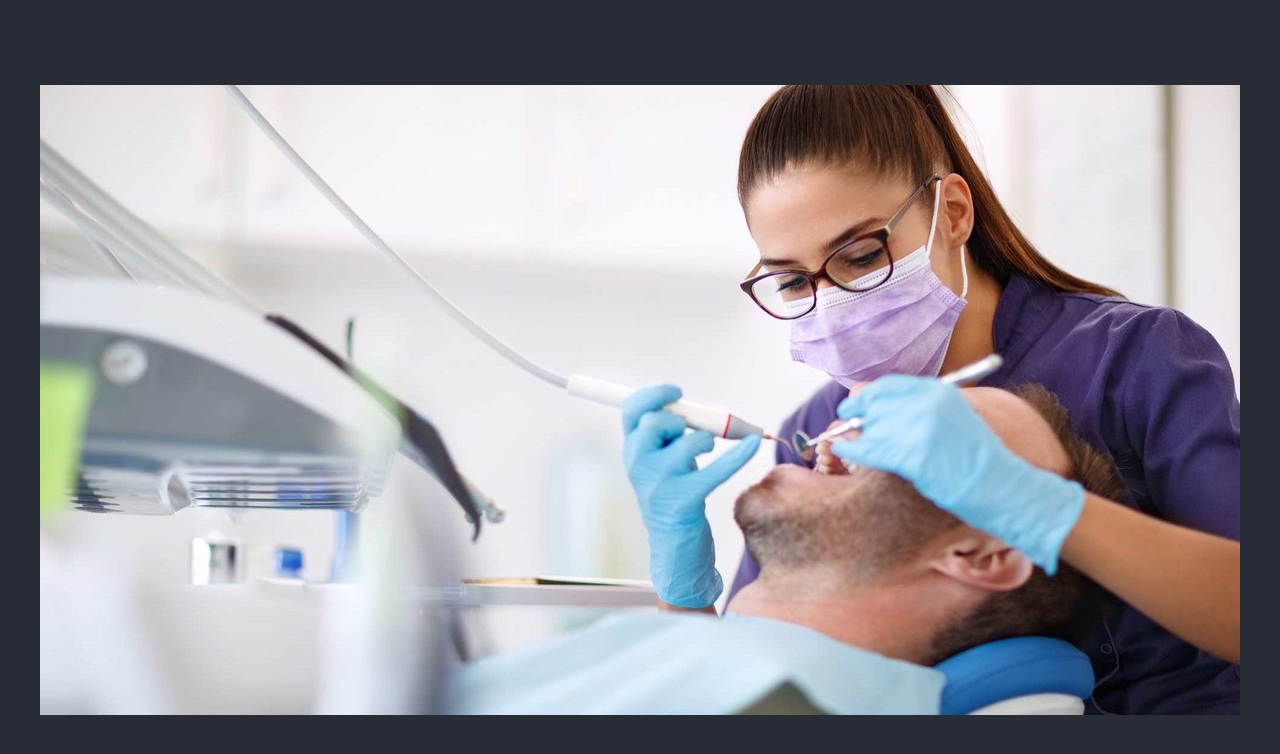
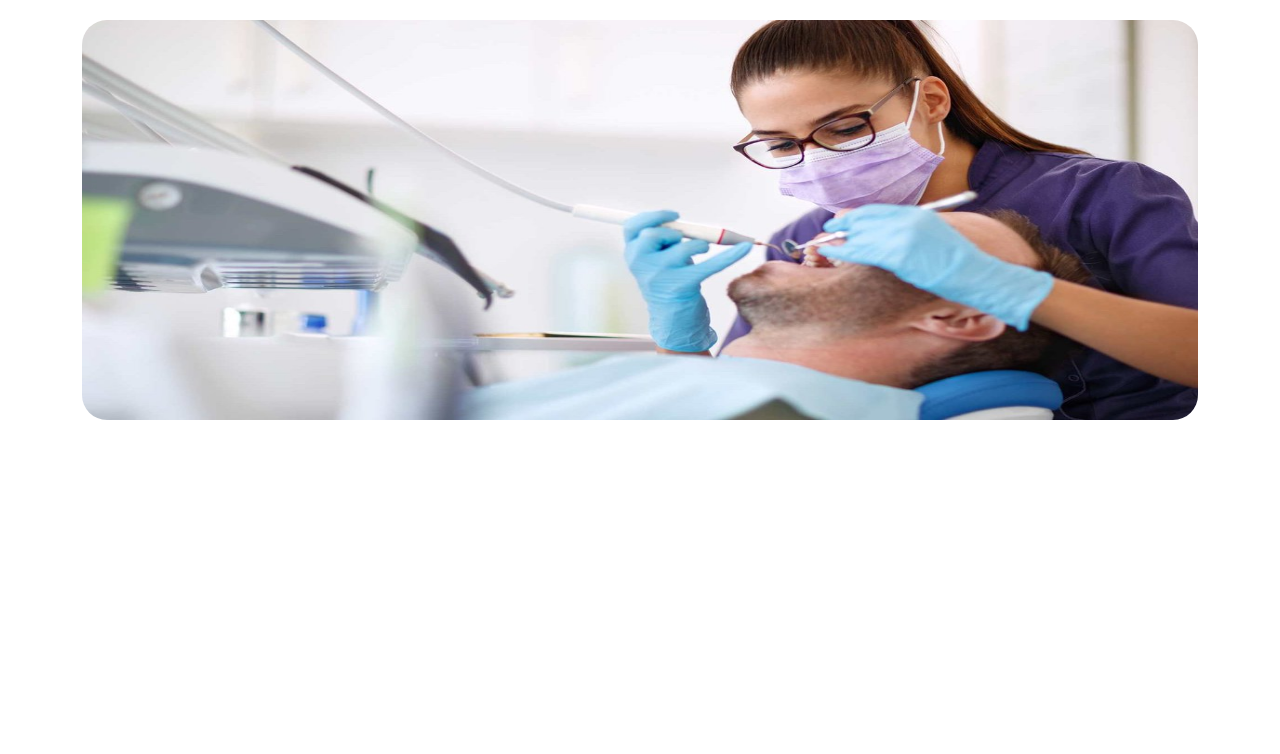
Before and after one commit to abhaybaiju/dentist-webapp, a React (Create React App) app in the folder frontend/: page / in a window 1280 px wide. Shown: the top 754 px of the page. Built offline with nearby package versions, Linux system fonts and the light colour scheme.

Commit message:
(#5) Some comments

```diff
--- a/frontend/src/App.css
+++ b/frontend/src/App.css
@@ -2,37 +2,17 @@
   text-align: center;
 }
 
-.App-logo {
-  height: 40vmin;
-  pointer-events: none;
-}
-
-@media (prefers-reduced-motion: no-preference) {
-  .App-logo {
-    animation: App-logo-spin infinite 20s linear;
-  }
-}
-
 .App-header {
-  background-color: #282c34;
-  min-height: 100vh;
+  /*background-color: #282c34;*/
+  padding:20px;
   display: flex;
   flex-direction: column;
   align-items: center;
   justify-content: center;
-  font-size: calc(10px + 2vmin);
-  color: white;
 }
 
-.App-link {
-  color: #61dafb;
+#image {
+  border-radius: 25px;
+  height: 400px;
+  width: 90%;
 }
-
-@keyframes App-logo-spin {
-  from {
-    transform: rotate(0deg);
-  }
-  to {
-    transform: rotate(360deg);
-  }
-}
--- a/frontend/src/App.js
+++ b/frontend/src/App.js
@@ -1,12 +1,11 @@
 import React from 'react';
-import logo from './logo.svg';
 import './App.css';
 
 function App() {
   return (
     <div className="App">
       <header className="App-header">
-        <img src={require('./dentist.jpg')} alt="logo" />
+        <img id="image" src={require('./dentist.jpg')} alt="dentist" />
       </header>
     </div>
   );
```
Also changed, not shown: frontend/src/logo.svg (deleted), 1 other file (tests, documents, lock files or other folders).
